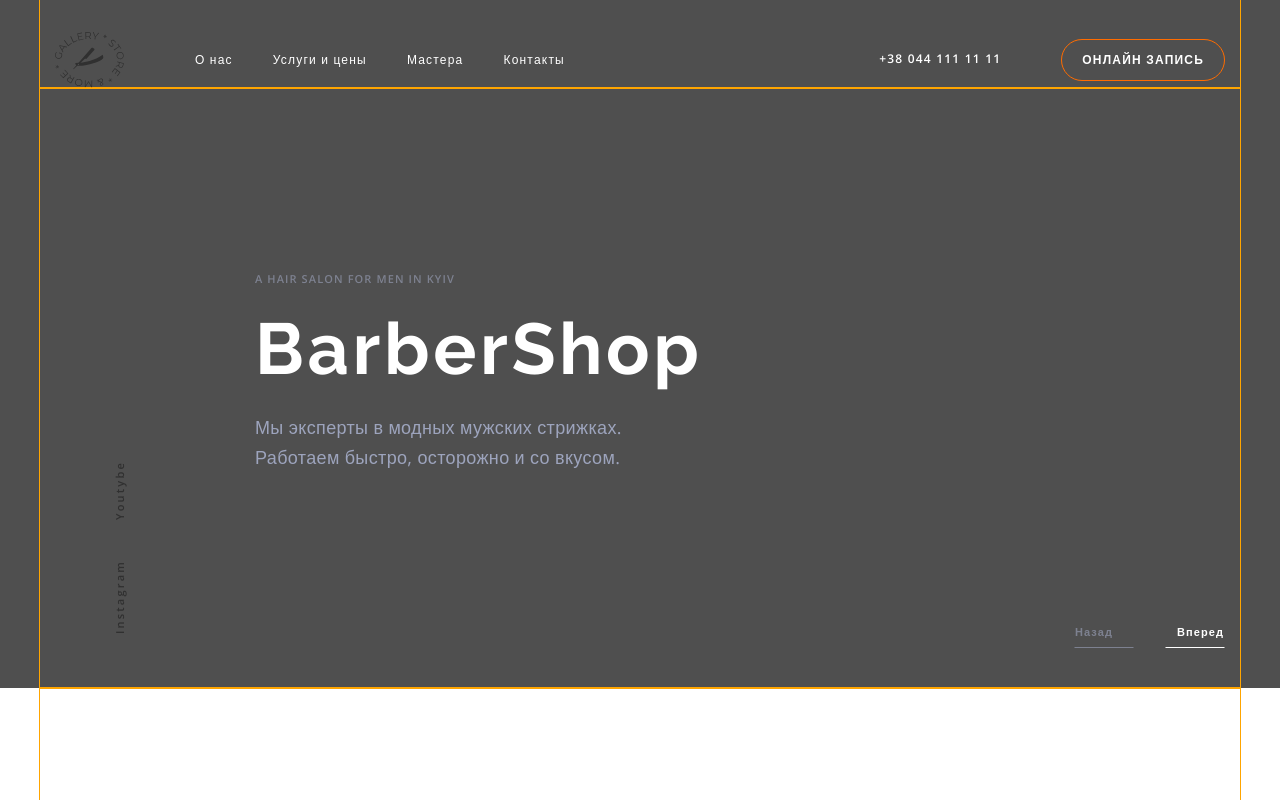
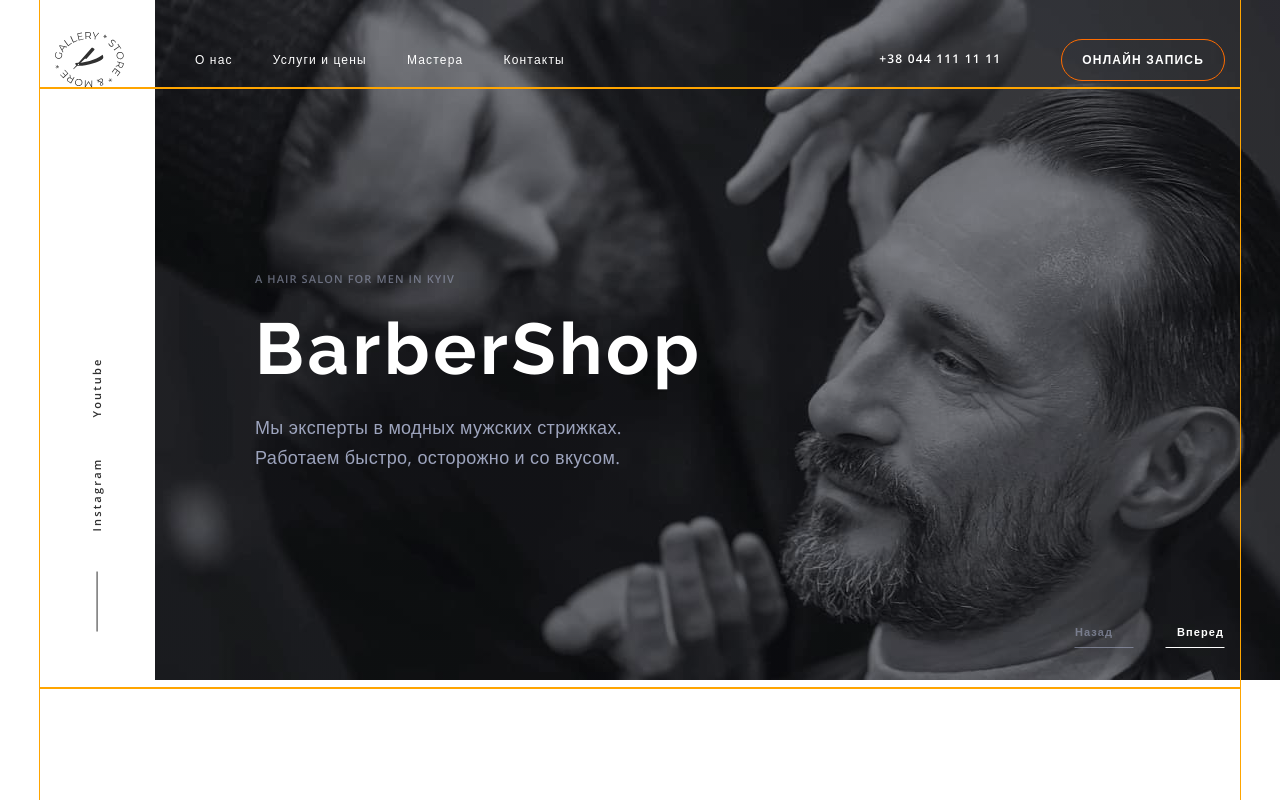
Before and after one commit to AlexMyron/BarberShop, a plain HTML site: page index.html in a window 1280 px wide. Shown: the top 800 px of the page. Drawn offline with nearby package versions, Linux system fonts and the light colour scheme.

Commit message:
done decorations & bgi

```diff
--- a/css/style.css
+++ b/css/style.css
@@ -39,7 +39,25 @@ a {
 }
 
 .page-header {
-  background-color: var(--grey-bg-color);
+  /* background-color: var(--grey-bg-color); */
+  width: 1280px;
+  margin-right: auto;
+  margin-left: auto;
+  position: relative;
+}
+
+.page-header .thumb-bg {
+  width: 1125px;
+  height: 680px;
+  position: absolute;
+  top: 0;
+  right: 0;
+  z-index: -1;
+
+  background-image: linear-gradient(to bottom, rgba(25, 28, 38, 0.2), rgba(25, 28, 38, 0.2)),url(../images/slider-imgs/Slider-1.jpg);
+  background-repeat: no-repeat;
+  background-position: top right;
+  background-size: contain;
 }
 
 .page-header > .container {
@@ -112,6 +130,7 @@ a {
   border: none;
 }
 
+/* Social-list */
 .social-list {
   display: flex;
 }
@@ -119,21 +138,13 @@ a {
 .page-header .social-list {
   position: absolute;
   transform: rotate(-90deg);
-  bottom: -499px;
-  left: -26px;
+  bottom: -426px;
+  left: -80px;
 }
 
-.social-list > .item {
+.social-list > .item + .item {
   margin-left: 40px;
 }
-
-/* .social-list > .item:first-child::before {
-  content: '';
-  display: block;
-  width: 60px;
-  height: 20px;
-  border-bottom: 1px solid  var(--secondary-color);
-}  */
 
 .social-list .link{
   padding: 12px 0;
@@ -149,13 +160,28 @@ a {
   text-decoration: none;
 }
 
+.social-list > .item:nth-child(1) {
+  display: flex;
+  align-items: center;
+}
+
+.social-list > .item:nth-child(1)::before {
+  content: '';
+  display: block;
+  width: 60px;
+  height: 1px;
+  margin-right: 40px;
+
+  background-color: var(--secondary-color);
+}
+
 .social-list .link:hover {
   color: var(--accent-color);
 }
 
 /* Hero */
 .hero{
-  background-color: var(--grey-bg-color);
+  /* background-color: var(--grey-bg-color); */
 }
 
 .hero > .container {
@@ -167,6 +193,9 @@ a {
 }
 
 .subtitle-text {
+  display: flex;
+  align-items: center;
+
   font-weight: 600;
   font-size: 11px;
   line-height: 1.36;
--- a/index.html
+++ b/index.html
@@ -11,6 +11,7 @@
 </head>
 <body>
   <header class="page-header">
+    <div class="thumb-bg"></div>
     <div class="container">
       <nav class="nav">
         <a href="./index.html" class="logo" title="logo">
@@ -54,7 +55,7 @@
           <a class="link" href="" title="instagram link">Instagram</a>
         </li>
         <li class="item">
-          <a class="link" href="" title="youtube link">Youtybe</a>
+          <a class="link" href="" title="youtube link">Youtube</a>
         </li>
       </ul>
     </div>
```
Also changed, not shown: images/slider-imgs/Slider-1.jpg (added), images/slider-imgs/Slider-2.jpg (added), images/slider-imgs/Slider-3.jpg (added).
